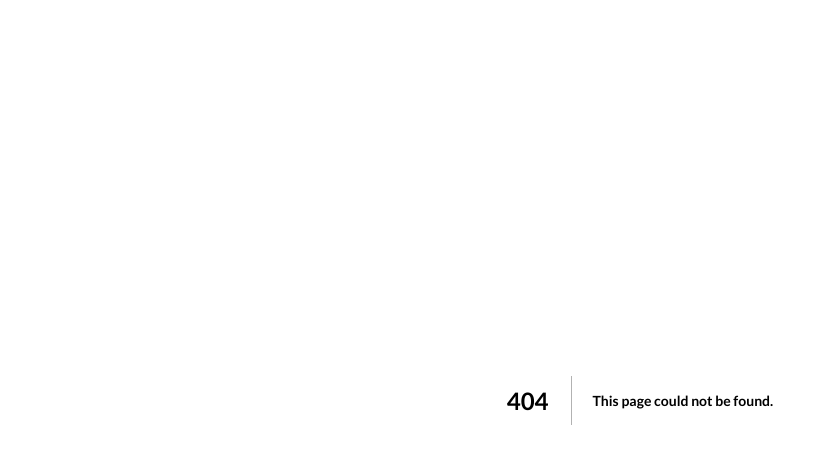
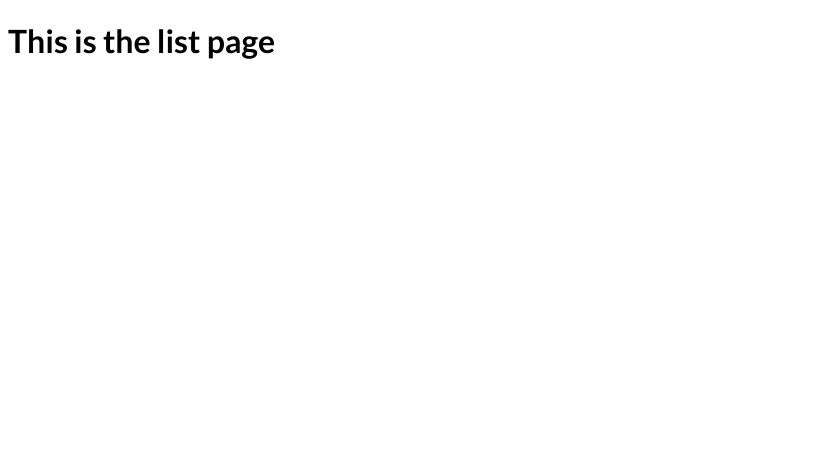
Before and after one commit to Muhammad0320/next-page, a Next.js app: page /portfolio/list in a window 1280 px wide. Before the commit this address had no page. Shown: the top 450 px of the page, without its empty margins (0-828 px from the left). Built offline with nearby package versions, Linux system fonts and the light colour scheme.

Commit message:
chore: list comp

```diff
--- /dev/null
+++ b/pages/portfolio/list.jsx
@@ -0,0 +1,9 @@
+function List() {
+  return (
+    <div>
+      <h1> This is the list page </h1>
+    </div>
+  );
+}
+
+export default List;
```
